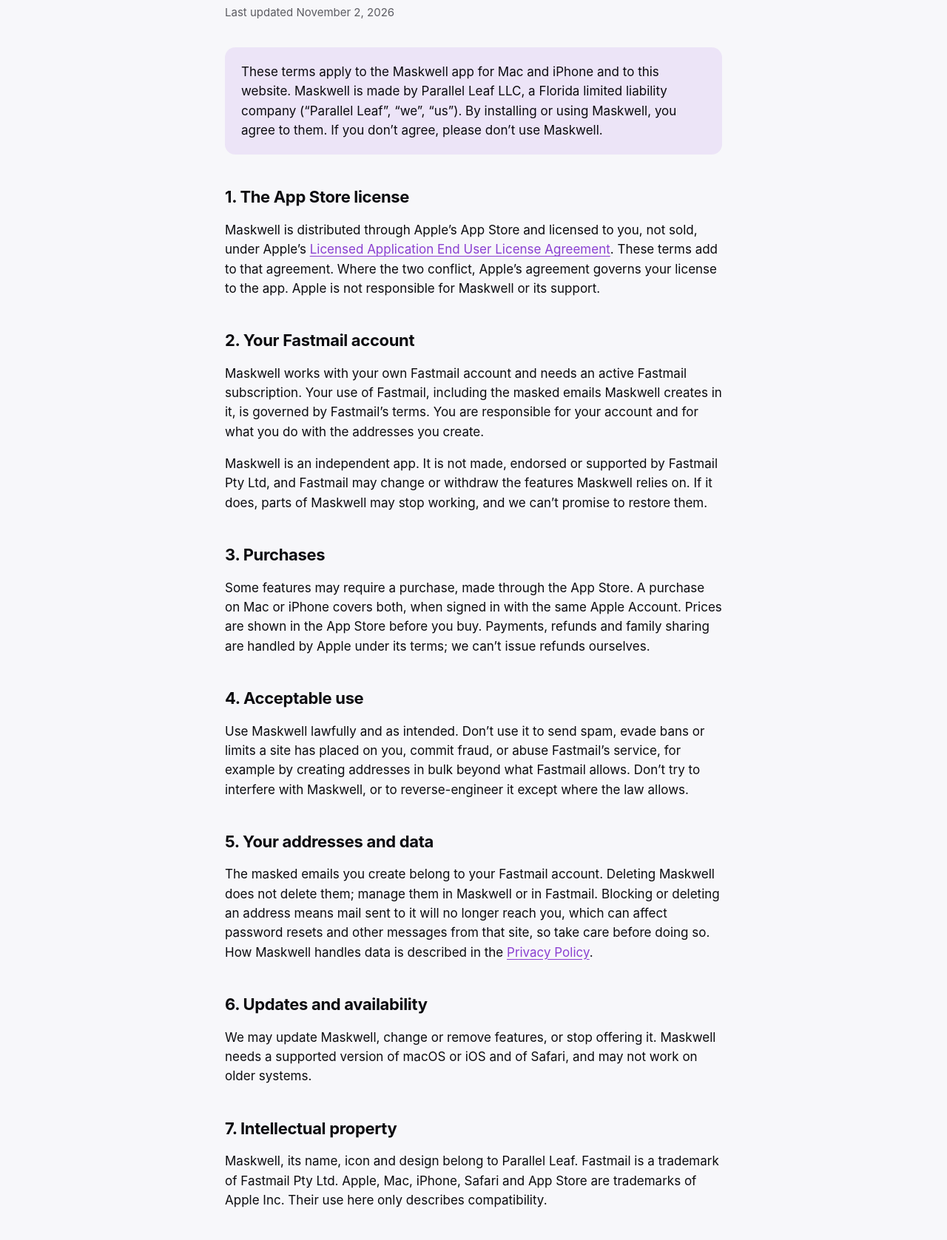
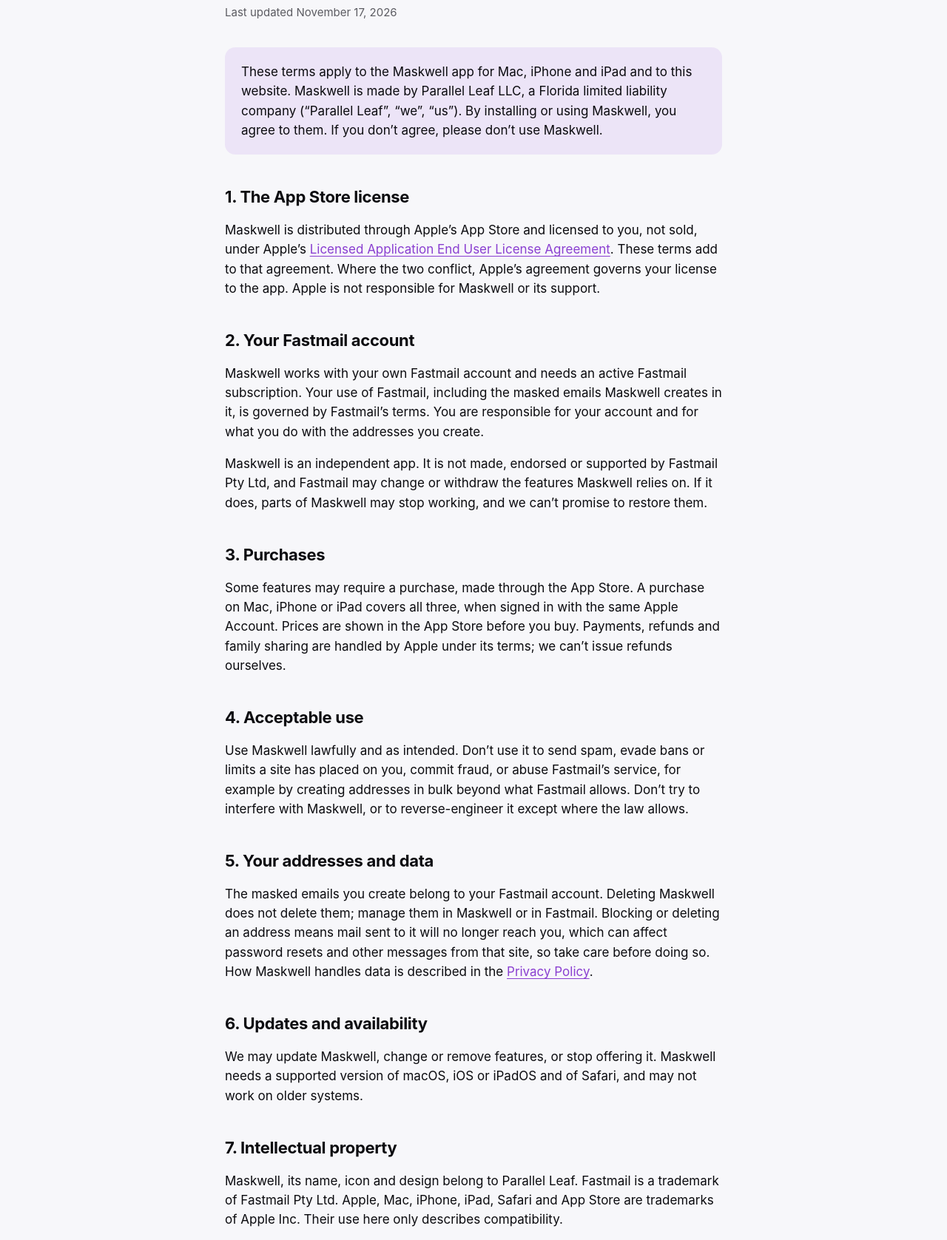
Before and after one commit to lotfinia/maskwell.app, a plain HTML site: page terms/index.html in a window 1280 px wide. Shown: the part 181-1858 px from the top of the page at 74% size. Drawn offline with Linux system fonts and the light colour scheme.

Commit message:
Name iPad alongside Mac and iPhone
The landing page, privacy policy and terms now cover the iPad app, the
Action button is called out as iPhone only, and one purchase covers all
three. The legal pages' dates move to November 17, 2026.

Co-Authored-By: Claude Opus 5.5 <noreply@anthropic.com>

```diff
--- a/terms/index.html
+++ b/terms/index.html
@@ -4,7 +4,7 @@
   <meta charset="utf-8">
   <meta name="viewport" content="width=device-width, initial-scale=1">
   <title>Terms of Use · Maskwell</title>
-  <meta name="description" content="The terms for using the Maskwell app for Mac and iPhone.">
+  <meta name="description" content="The terms for using the Maskwell app for Mac, iPhone and iPad.">
   <meta name="theme-color" content="#F7F7FA" media="(prefers-color-scheme: light)">
   <meta name="theme-color" content="#0B0B0F" media="(prefers-color-scheme: dark)">
   <link rel="canonical" href="https://maskwell.app/terms/">
@@ -29,10 +29,10 @@
 
   <main class="legal">
     <h1>Terms of Use</h1>
-    <p class="updated">Last updated November 2, 2026</p>
+    <p class="updated">Last updated November 17, 2026</p>
 
     <div class="summary">
-      <p>These terms apply to the Maskwell app for Mac and iPhone and to this website. Maskwell is made by Parallel Leaf LLC, a Florida limited liability company (“Parallel Leaf”, “we”, “us”). By installing or using Maskwell, you agree to them. If you don’t agree, please don’t use Maskwell.</p>
+      <p>These terms apply to the Maskwell app for Mac, iPhone and iPad and to this website. Maskwell is made by Parallel Leaf LLC, a Florida limited liability company (“Parallel Leaf”, “we”, “us”). By installing or using Maskwell, you agree to them. If you don’t agree, please don’t use Maskwell.</p>
     </div>
 
     <h2>1. The App Store license</h2>
@@ -43,7 +43,7 @@
     <p>Maskwell is an independent app. It is not made, endorsed or supported by Fastmail Pty Ltd, and Fastmail may change or withdraw the features Maskwell relies on. If it does, parts of Maskwell may stop working, and we can’t promise to restore them.</p>
 
     <h2>3. Purchases</h2>
-    <p>Some features may require a purchase, made through the App Store. A purchase on Mac or iPhone covers both, when signed in with the same Apple Account. Prices are shown in the App Store before you buy. Payments, refunds and family sharing are handled by Apple under its terms; we can’t issue refunds ourselves.</p>
+    <p>Some features may require a purchase, made through the App Store. A purchase on Mac, iPhone or iPad covers all three, when signed in with the same Apple Account. Prices are shown in the App Store before you buy. Payments, refunds and family sharing are handled by Apple under its terms; we can’t issue refunds ourselves.</p>
 
     <h2>4. Acceptable use</h2>
     <p>Use Maskwell lawfully and as intended. Don’t use it to send spam, evade bans or limits a site has placed on you, commit fraud, or abuse Fastmail’s service, for example by creating addresses in bulk beyond what Fastmail allows. Don’t try to interfere with Maskwell, or to reverse-engineer it except where the law allows.</p>
@@ -52,10 +52,10 @@
     <p>The masked emails you create belong to your Fastmail account. Deleting Maskwell does not delete them; manage them in Maskwell or in Fastmail. Blocking or deleting an address means mail sent to it will no longer reach you, which can affect password resets and other messages from that site, so take care before doing so. How Maskwell handles data is described in the <a href="../privacy/index.html">Privacy Policy</a>.</p>
 
     <h2>6. Updates and availability</h2>
-    <p>We may update Maskwell, change or remove features, or stop offering it. Maskwell needs a supported version of macOS or iOS and of Safari, and may not work on older systems.</p>
+    <p>We may update Maskwell, change or remove features, or stop offering it. Maskwell needs a supported version of macOS, iOS or iPadOS and of Safari, and may not work on older systems.</p>
 
     <h2>7. Intellectual property</h2>
-    <p>Maskwell, its name, icon and design belong to Parallel Leaf. Fastmail is a trademark of Fastmail Pty Ltd. Apple, Mac, iPhone, Safari and App Store are trademarks of Apple Inc. Their use here only describes compatibility.</p>
+    <p>Maskwell, its name, icon and design belong to Parallel Leaf. Fastmail is a trademark of Fastmail Pty Ltd. Apple, Mac, iPhone, iPad, Safari and App Store are trademarks of Apple Inc. Their use here only describes compatibility.</p>
 
     <h2>8. No warranty</h2>
     <p class="caps">Maskwell is provided “as is” and “as available”. To the extent the law allows, we disclaim all warranties, express or implied, including merchantability, fitness for a particular purpose and non-infringement. We don’t promise that Maskwell will be uninterrupted or error-free, that an address will be created or filled in every form, or that every message sent to an address will be delivered.</p>
@@ -85,7 +85,7 @@
         <a href="../terms/index.html">Terms of Use</a>
         <a href="mailto:support@maskwell.app">support@maskwell.app</a>
       </nav>
-      <p class="fine">Fastmail is a trademark of Fastmail Pty Ltd. Maskwell is an independent app, not made or endorsed by Fastmail. Mac, iPhone, Safari and App Store are trademarks of Apple Inc.</p>
+      <p class="fine">Fastmail is a trademark of Fastmail Pty Ltd. Maskwell is an independent app, not made or endorsed by Fastmail. Mac, iPhone, iPad, Safari and App Store are trademarks of Apple Inc.</p>
     </div>
   </footer>
 </body>
```
Also changed, not shown: index.html (+6 -6 lines), privacy/index.html (+3 -3 lines).
